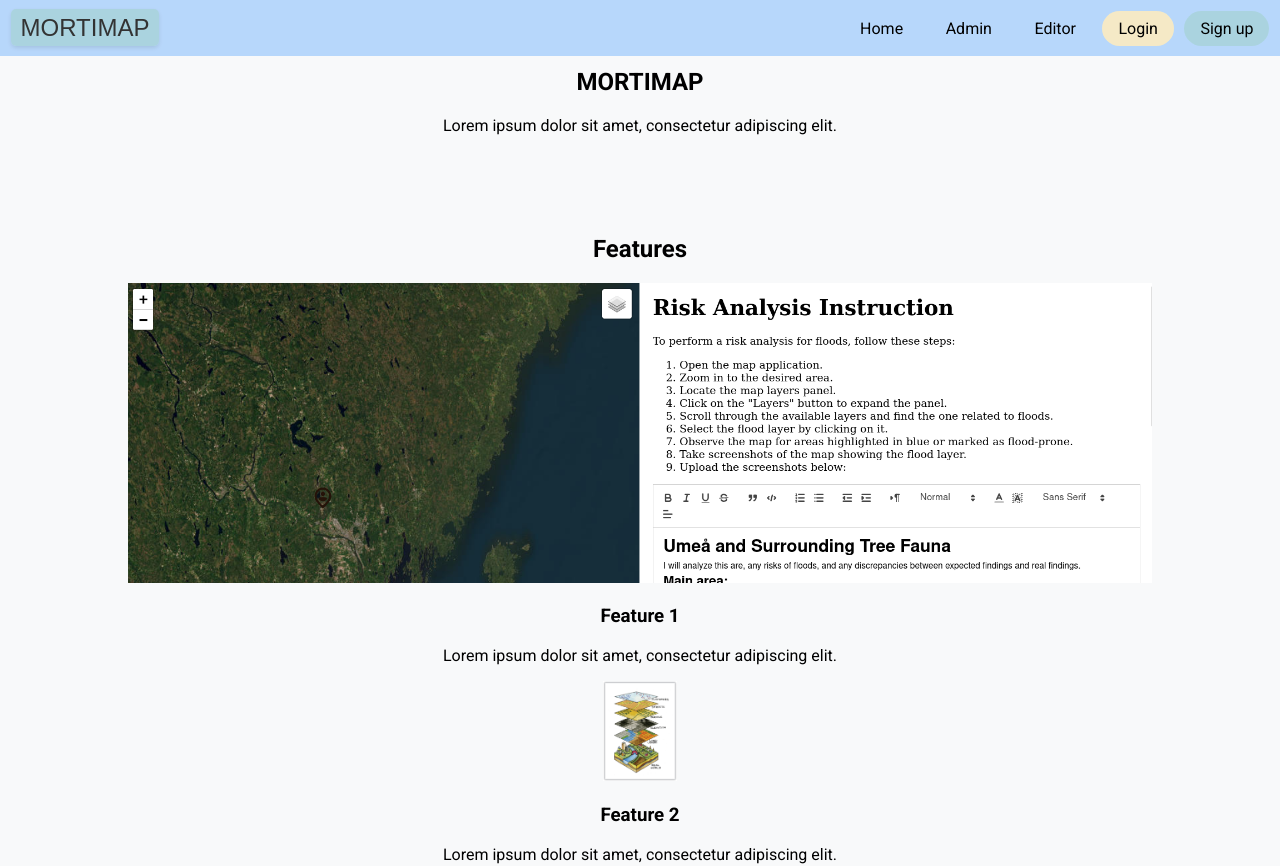
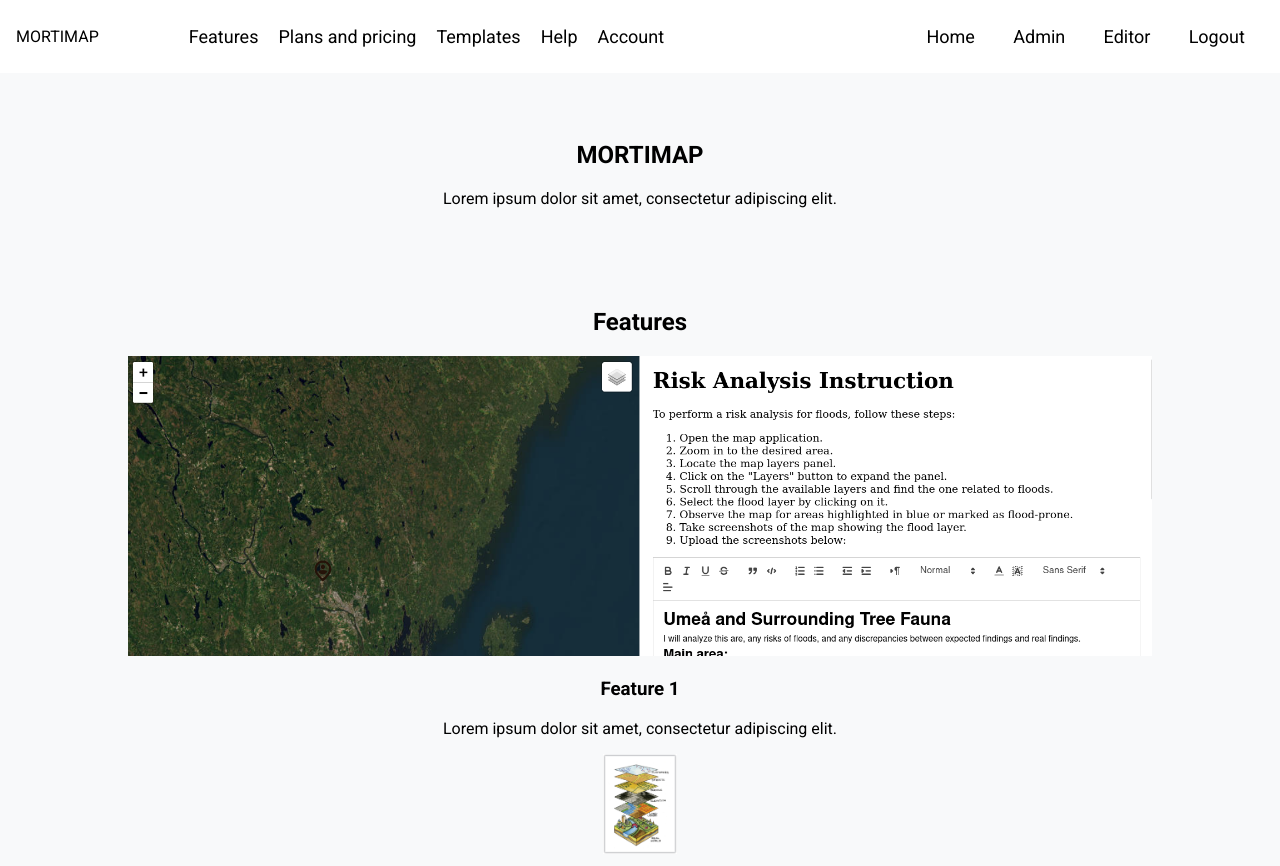
Before and after one commit to pibendik/mortimap, a Vue app in the folder frontend/: page / in a window 1280 px wide. Shown: the top 866 px of the page. Built offline with nearby package versions, Linux system fonts and the light colour scheme.

Commit message:
style: lots of navbar changes, and scoping css

```diff
--- a/frontend/src/App.vue
+++ b/frontend/src/App.vue
@@ -1,29 +1,19 @@
 <template>
   <div id="app">
-    <header v-if="showHeader">
-      <div class="logocontainer">
-        <router-link to="/" class="logo">MORTIMAP</router-link>
-      </div>
-      <div>
-        <!-- Simplified Navbar as a horizontal list -->
-        <ul class="navbar">
-          <li><router-link to="/">Home</router-link></li>
-          <li><router-link to="/admin">Admin</router-link></li>
-          <li><router-link to="/editor">Editor</router-link></li>
-          <li><router-link class="login-button" to="/loginPage">Login</router-link></li>
-          <li><router-link class="signup-button" to="/loginPage">Sign up</router-link></li>
-        </ul>
-      </div>
-    </header>
+    <NavBarLoggedIn v-if="showHeader" />
     <router-view></router-view>
   </div>
 </template>
 
 <script>
 import 'quill/dist/quill.snow.css'; // or 'quill/dist/quill.bubble.css' for the Bubble theme
+import NavBarLoggedIn from './components/NavBarLoggedIn.vue';
 
 export default {
   name: 'App',
+  components: {
+    NavBarLoggedIn
+  },
   computed: {
     // Computed property that returns true or false based on the current route's meta field
     showHeader() {
@@ -40,99 +30,4 @@ export default {
 body {
   font-family: 'Roboto', sans-serif;
 }
-
-header {
-  background-color: #007bff43;
-  display: flex;
-  align-items: center;
-  justify-content: space-between;
-  color: black;
-  width: 100%;
-  position: fixed;
-  /* or 'fixed' if you want it to stay at the top of the viewport */
-  z-index: 1000;
-  /* Ensures it's above other content; adjust the value as needed */
-}
-
-.navbar {
-  list-style: none;
-  display: flex;
-  margin: 0.66rem;
-  padding: 0;
-}
-
-.navbar li {
-  margin-right: 0.66rem;
-  /* Adjust spacing between items */
-}
-
-.navbar li:last-child {
-  margin-right: 0;
-  /* Remove margin for the last item */
-}
-
-.logocontainer {
-  margin-left: 0.66rem;
-}
-
-.logo {
-  font-family: 'Arial', sans-serif;
-  font-size: 24px;
-  color: #333;
-  text-decoration: none;
-  padding: 5px 10px;
-  background-color: #AAD3DF;
-  border-radius: 5px;
-  box-shadow: 0 2px 4px rgba(0, 0, 0, 0.1);
-}
-
-
-.navbar a,
-.navbar a:visited {
-  text-decoration: none;
-  color: inherit;
-}
-
-.navbar a {
-  /* Button styles */
-  padding: 0.5rem 1rem;
-  cursor: pointer;
-  border-radius: 400px;
-  text-decoration: none;
-  /* Ensures no underline */
-  display: inline-block;
-  border: none;
-}
-
-.navbar a:hover {
-
-  background-color: #ADD19E;
-}
-
-
-.signup-button,
-.login-button {
-  /* Button styles */
-  padding: 5px 10px;
-  cursor: pointer;
-  background-color: #AAD3DF;
-  border: none;
-  color: white;
-  border-radius: 5px;
-  text-decoration: none;
-  /* Ensures no underline */
-  display: inline-block;
-  /* Allows padding and other box model properties */
-}
-
-.login-button {
-  background-color: #F5E9C6;
-}
-
-/* Adjusting for hover state */
-.login-button:hover,
-.signup-button:hover {
-  background-color: darken(#007bff, 10%);
-  /* Example: Darkens the button color on hover */
-}
 </style>
--- a/frontend/src/components/AdminPanel.vue
+++ b/frontend/src/components/AdminPanel.vue
@@ -1,53 +1,13 @@
 <template>
     <div class="admin-panel">
-        <nav class="navbar inner-navbar">
-            <ul>
-                <router-link to="/">HOME</router-link>
-
-            </ul>
-            <ul class="nav-list">
-                <li>
-                    Features
-
-                </li>
-
-                <li>Plans and pricing</li>
-                <li class="highlight dropdown">Templates
-                    <ul class="dropdown-content">
-                        <li>ROS analyser (Norway)</li>
-                        <li>Air Quality measuring stations</li>
-                        <li>Industry Proximity</li>
-                        <li>Pollen Data</li>
-                    </ul>
-                </li>
-                <li class="highlight dropdown">
-                    Help
-                    <ul class="dropdown-content">
-                        <li>Why MORTIMAP?</li>
-                        <li>Documentation</li>
-                        <li>Contact us</li>
-                    </ul>
-                </li>
-                <li class="highlight">Admin</li>
-                <li class="highlight dropdown">
-                    Account
-                    <ul class="dropdown-content">
-                        <li>john.lennon@proton.com</li>
-                        <li>Account Settings</li>
-                        <li>Subscription</li>
-                        <li>Log out</li>
-                    </ul>
-                </li>
-            </ul>
-        </nav>
         <aside class="menu-pane">
             <ul class="menu-list">
-                <li class="highlight" @click="showModal = true">New project</li>
-                <li>All projects</li>
-                <li>Your projects</li>
-                <li>Shared with you</li>
-                <li>Archived projects</li>
-                <li>Trashed projects</li>
+                <li class="highlight project-views-li" @click="showModal = true">New project</li>
+                <li class="project-views-li">All projects</li>
+                <li class="project-views-li">Your projects</li>
+                <li class="project-views-li">Shared with you</li>
+                <li class="project-views-li">Archived projects</li>
+                <li class="project-views-li">Trashed projects</li>
             </ul>
         </aside>
         <div class="main-content">
@@ -175,37 +135,6 @@ button:hover {
     color: white;
 }
 
-.dropdown {
-    position: relative;
-    display: inline-block;
-}
-
-.dropdown-content {
-    display: none;
-    position: absolute;
-    background-color: #ffffff;
-    width: 280px;
-    z-index: 1;
-    right: 0;
-    font-weight: normal;
-}
-
-.dropdown:hover .dropdown-content {
-    display: block;
-}
-
-/* Style dropdown links */
-.dropdown-content li {
-    color: black;
-    text-decoration: none;
-    display: block;
-}
-
-.dropdown-content li:hover {
-    background-color: #ffffff;
-    color: #0b222a;
-    font-weight: bold;
-}
 
 .search-box-container {
     margin: 1rem 0;
@@ -234,31 +163,6 @@ button:hover {
     /* Set the height to 100% of the viewport height */
 }
 
-.navbar {
-    display: flex;
-    justify-content: space-between;
-    grid-area: navbar;
-    margin: 0;
-    /* Adjusted to 0 because the grid gap can handle spacing */
-}
-
-.inner-navbar {
-    background-color: #f5e9c68b;
-}
-
-.inner-navbar ul {
-    padding: 0.6rem;
-    margin: 0;
-
-}
-
-.inner-logo-container {
-    height: fit-content;
-    display: grid;
-    place-items: center;
-
-}
-
 .main-content {
     display: grid;
     grid-area: main;
@@ -269,19 +173,6 @@ button:hover {
 .menu-pane {
     grid-area: menu;
     background-color: #F5E9C6;
-}
-
-.nav-list {
-    display: flex;
-    list-style: none;
-}
-
-.nav-list li {
-    margin: 0 1rem;
-}
-
-.nav-list li.highlight {
-    font-weight: bold;
 }
 
 
@@ -315,12 +206,12 @@ th {
     background-color: #f2f2f2;
 }
 
-li {
+.project-views-li {
     padding: 0.5rem;
 }
 
-li:hover {
-    background-color: #AAD3DF;
+.project-views-li:hover {
+    background-color: #00c3ff;
 }
 
 .modal {
--- a/frontend/src/components/CompleteEditor.vue
+++ b/frontend/src/components/CompleteEditor.vue
@@ -84,7 +84,7 @@ export default {
 }
 </script>
 
-<style>
+<style scoped>
 #map {
     width: 100vw;
     height: 100vh;
--- a/frontend/src/components/LandingPage.vue
+++ b/frontend/src/components/LandingPage.vue
@@ -34,7 +34,7 @@
         <footer>
             <!-- Standard footer -->
             <div class="container">
-                <p>&copy; 2022 Your Company. All rights reserved.</p>
+                <p>&copy; 2024, Bendik Svalastog, LHM. All rights reserved.</p>
             </div>
         </footer>
     </div>
--- /dev/null
+++ b/frontend/src/components/NavBarCommon.vue
@@ -0,0 +1,92 @@
+<template>
+    <div class="common-container">
+
+        <div class="logocontainer">
+            <router-link to="/" class="logo">MORTIMAP</router-link>
+        </div>
+        <ul class="navbar">
+
+            <ul class="nav-list">
+                <li>
+                    Features
+
+                </li>
+
+                <li>Plans and pricing</li>
+                <li class="highlight dropdown">Templates
+                    <ul class="dropdown-content">
+                        <li>ROS analyser (Norway)</li>
+                        <li>Air Quality measuring stations</li>
+                        <li>Industry Proximity</li>
+                        <li>Pollen Data</li>
+                    </ul>
+                </li>
+                <li class="highlight dropdown">
+                    Help
+                    <ul class="dropdown-content">
+                        <li>Why MORTIMAP?</li>
+                        <li>Documentation</li>
+                        <li>Contact us</li>
+                    </ul>
+                </li>
+                <li class="highlight dropdown">
+                    Account
+                    <ul class="dropdown-content">
+                        <li>john.lennon@proton.com</li>
+                        <li>Account Settings</li>
+                        <li>Subscription</li>
+                        <li>Log out</li>
+                    </ul>
+                </li>
+            </ul>
+
+        </ul>
+    </div>
+
+</template>
+
+<script>
+export default {
+    name: 'NavBarCommon',
+}
+</script>
+
+<style scoped>
+li {
+    display: inline-block;
+    padding: 10px;
+    font-size: 18px;
+    cursor: pointer;
+}
+
+li:hover {
+    background-color: #f2f2f2;
+}
+
+.dropdown {
+    position: relative;
+
+}
+
+.dropdown-content {
+    display: none;
+    position: absolute;
+    background-color: #f9f9f9;
+    min-width: 160px;
+    box-shadow: 0px 8px 16px 0px rgba(0, 0, 0, 0.2);
+    z-index: 1;
+    left: 0;
+    top: 3rem;
+}
+
+.dropdown:hover .dropdown-content {
+    display: block;
+}
+
+.common-container {
+    display: flex;
+    flex-direction: row;
+    justify-content: space-between;
+    align-items: center;
+}
+</style>
--- /dev/null
+++ b/frontend/src/components/NavBarLoggedIn.vue
@@ -0,0 +1,71 @@
+<template>
+    <div class="navbarcontainer">
+        <NavBarCommon />
+        <ul>
+            <li><router-link to="/">Home</router-link></li>
+            <li><router-link to="/admin">Admin</router-link></li>
+            <li><router-link to="/editor">Editor</router-link></li>
+            <li><router-link to="/logout">Logout</router-link></li>
+        </ul>
+    </div>
+</template>
+
+<script>
+import NavBarCommon from './NavBarCommon.vue';
+export default {
+    name: "NavBarLoggedOut",
+    components: {
+        NavBarCommon
+    }
+};
+</script>
+
+<style scoped>
+.navbarcontainer {
+    display: flex;
+    justify-content: space-between;
+    align-items: center;
+    padding: 0 1rem;
+}
+
+li {
+    display: inline-block;
+    padding: 0.2rem 1.2rem;
+    font-size: 18px;
+    cursor: pointer;
+}
+
+li:hover {
+    background-color: #f2f2f2;
+}
+
+.login-button {
+    background-color: #4CAF50;
+    color: white;
+    border-radius: 105px;
+    transition: background-color 0.3s, color 0.3s;
+}
+
+.signup-button {
+    background-color: #2196F3;
+    color: white;
+    border-radius: 105px;
+    transition: background-color 0.3s, color 0.3s;
+}
+
+.login-button:hover {
+    background-color: rgb(215, 113, 113);
+    color: #4CAF50;
+    border-radius: 105px;
+}
+
+.signup-button:hover {
+    background-color: rgb(68, 27, 27);
+    color: #2196F3;
+    border-radius: 105px;
+}
+
+.padding {
+    margin-left: 1rem;
+}
+</style>
--- /dev/null
+++ b/frontend/src/components/NavBarLoggedOut.vue
@@ -0,0 +1,69 @@
+<template>
+    <div class="navbarcontainer">
+        <NavBarCommon />
+        <ul>
+            <li class="padding login-button"><router-link to="/loginPage">Login</router-link></li>
+            <li class="padding signup-button"><router-link to="/loginPage">Sign up</router-link></li>
+        </ul>
+    </div>
+</template>
+
+<script>
+import NavBarCommon from './NavBarCommon.vue';
+export default {
+    name: "NavBarLoggedOut",
+    components: {
+        NavBarCommon
+    }
+};
+</script>
+
+<style scoped>
+.navbarcontainer {
+    display: flex;
+    justify-content: space-between;
+    align-items: center;
+    padding: 0 1rem;
+}
+
+li {
+    display: inline-block;
+    padding: 0.2rem 1.2rem;
+    font-size: 18px;
+    cursor: pointer;
+}
+
+li:hover {
+    background-color: #f2f2f2;
+}
+
+.login-button {
+    background-color: #4CAF50;
+    color: white;
+    border-radius: 105px;
+    transition: background-color 0.3s, color 0.3s;
+}
+
+.signup-button {
+    background-color: #2196F3;
+    color: white;
+    border-radius: 105px;
+    transition: background-color 0.3s, color 0.3s;
+}
+
+.login-button:hover {
+    background-color: rgb(215, 113, 113);
+    color: #4CAF50;
+    border-radius: 105px;
+}
+
+.signup-button:hover {
+    background-color: rgb(68, 27, 27);
+    color: #2196F3;
+    border-radius: 105px;
+}
+
+.padding {
+    margin-left: 1rem;
+}
+</style>
--- a/frontend/src/router/router.js
+++ b/frontend/src/router/router.js
@@ -34,13 +34,13 @@ const router = createRouter({
       path: "/admin",
       name: "AdminPanel",
       component: AdminPanel,
-      meta: { hideNavbar: true },
+      meta: { hideNavbar: false },
     },
     {
       path: "/assignment-creator",
       name: "AssignmentCreator",
       component: AssignmentCreator,
-      meta: { hideNavbar: true },
+      meta: { hideNavbar: false },
     },
   ],
 });
```
Also changed, not shown: 1 other file (tests, documents, lock files or other folders).
